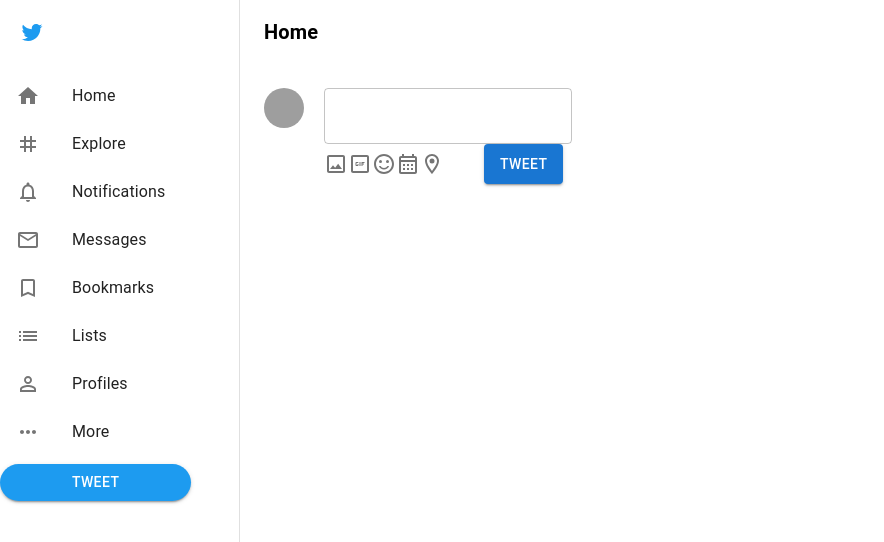
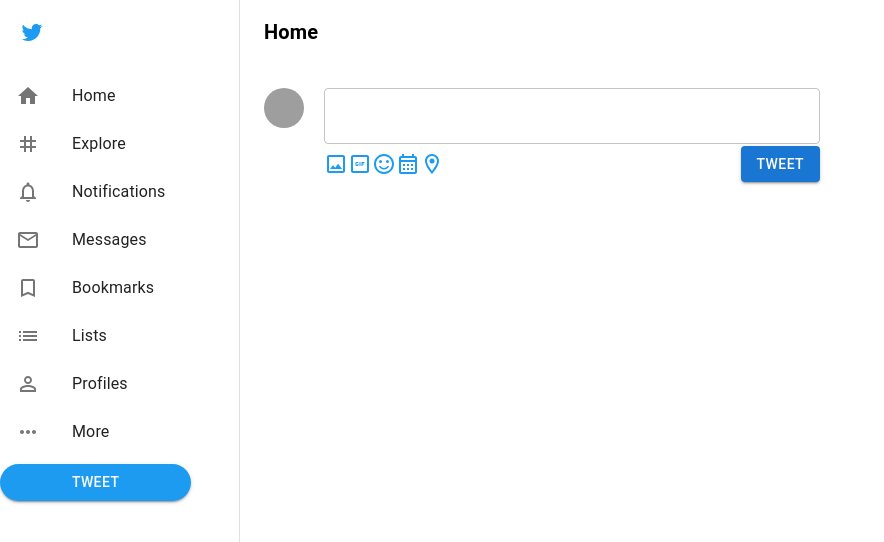
Before and after one commit to BodaNabeel/twitter-clone, a React (Create React App) app: page / in a window 1280 px wide. Shown: the top 542 px of the page, without its empty margins (0-884 px from the left). Built offline with nearby package versions, Linux system fonts and the light colour scheme; grey boxes are pictures that could not be loaded.

Commit message:
create tweet mini component added

```diff
--- a/src/components/Home.jsx
+++ b/src/components/Home.jsx
@@ -16,6 +16,7 @@
 import SentimentSatisfiedOutlinedIcon from "@mui/icons-material/SentimentSatisfiedOutlined";
 import CalendarMonthOutlinedIcon from "@mui/icons-material/CalendarMonthOutlined";
 import LocationOnOutlinedIcon from "@mui/icons-material/LocationOnOutlined";
+
 export default function Home() {
   const CreateTweet = () => {
     const icons = [
@@ -31,25 +32,31 @@
           sx={{
             display: "flex",
             gap: "20px",
+            width: "100%"
           }}
         >
           <Avatar alt="user pfp" src="https://picsum.photos/id/237/200/300" />
-          <Box>
-            <TextField id="tweet-area" variant="outlined" />
-            <Box
+          <Box
+          sx={{
+            width: "50%"
+          }}
+          >
+            <TextField fullWidth
+            multiline
+            id="fullWidth"
+            />
+              <Box
               sx={{
                 display: "flex",
-                gap: "40px",
+                justifyContent: "space-between"
               }}
-            >
-              <Box>
+              >
                 <List
                   sx={{
                     display: "flex",
                   }}
                 >
                   {icons.map((element) => {
-                    console.log(element);
                     return (
                       <ListItem
                         sx={{
@@ -59,6 +66,8 @@
                         <ListItemIcon
                           sx={{
                             minWidth: "12px",
+                            color: "#1D9BF0",
+                            fontWeight: "300"
                           }}
                         >
                           {element}
@@ -67,9 +76,14 @@
                     );
                   })}
                 </List>
+
+              <Button
+              sx={{
+                alignSelf: "center"
+              }}
+              variant="contained"
+              >Tweet</Button>
               </Box>
-              <Button variant="contained">Tweet</Button>
-            </Box>
           </Box>
         </Box>
       </>
```
